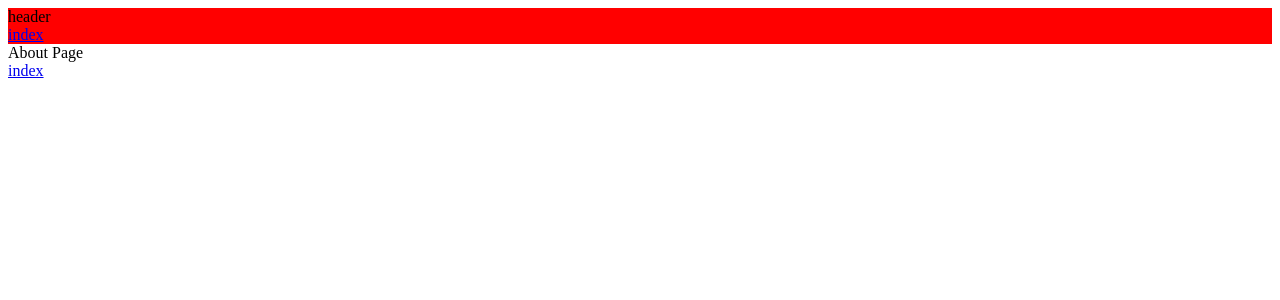
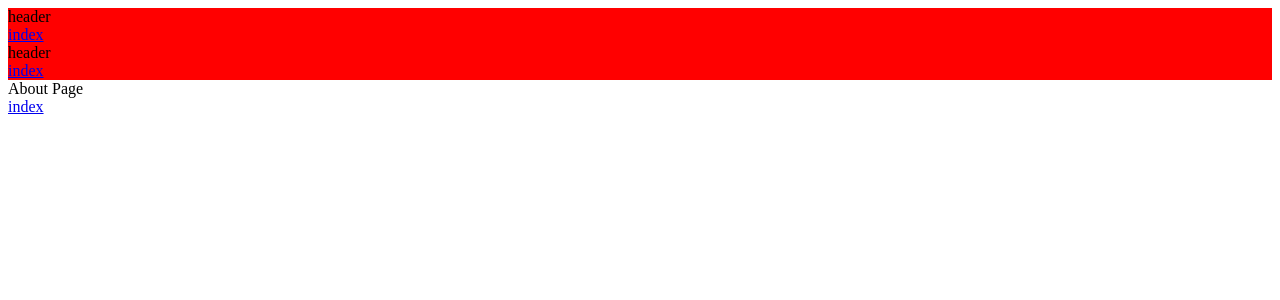
Before and after one commit to n-kurasawa/nextjs-sandbox, a Next.js app in the folder src/app/: page /about in a window 1280 px wide. Shown: the top 300 px of the page. Built offline with nearby package versions, Linux system fonts and the light colour scheme.

Commit message:
header link test

```diff
--- a/src/app/pages/about.js
+++ b/src/app/pages/about.js
@@ -1,7 +1,10 @@
 import React from "react"
 import Link from 'next/link'
+import Header from '../components/header'
+
 export default () => (
   <div>
+    <Header/>
     <div>About Page</div>
     <Link href="/index"><a>index</a></Link>
   </div>
```
